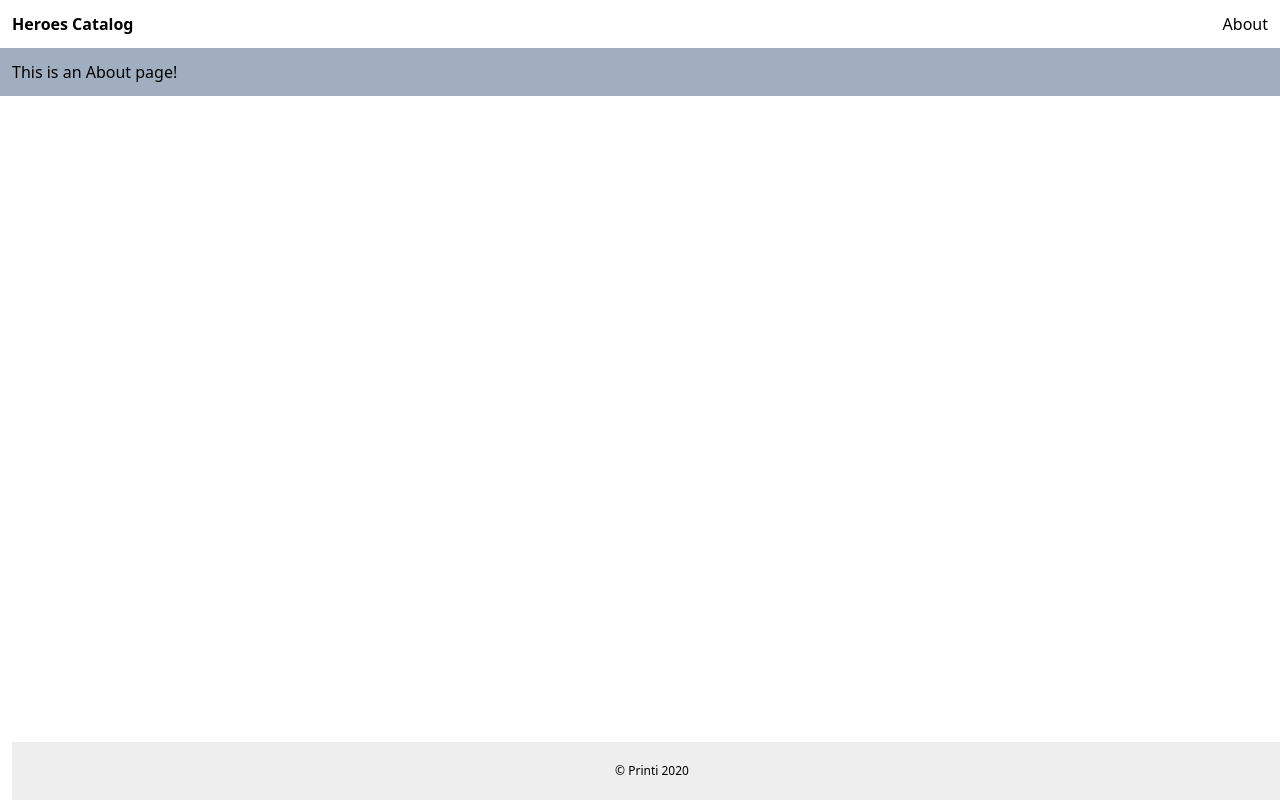
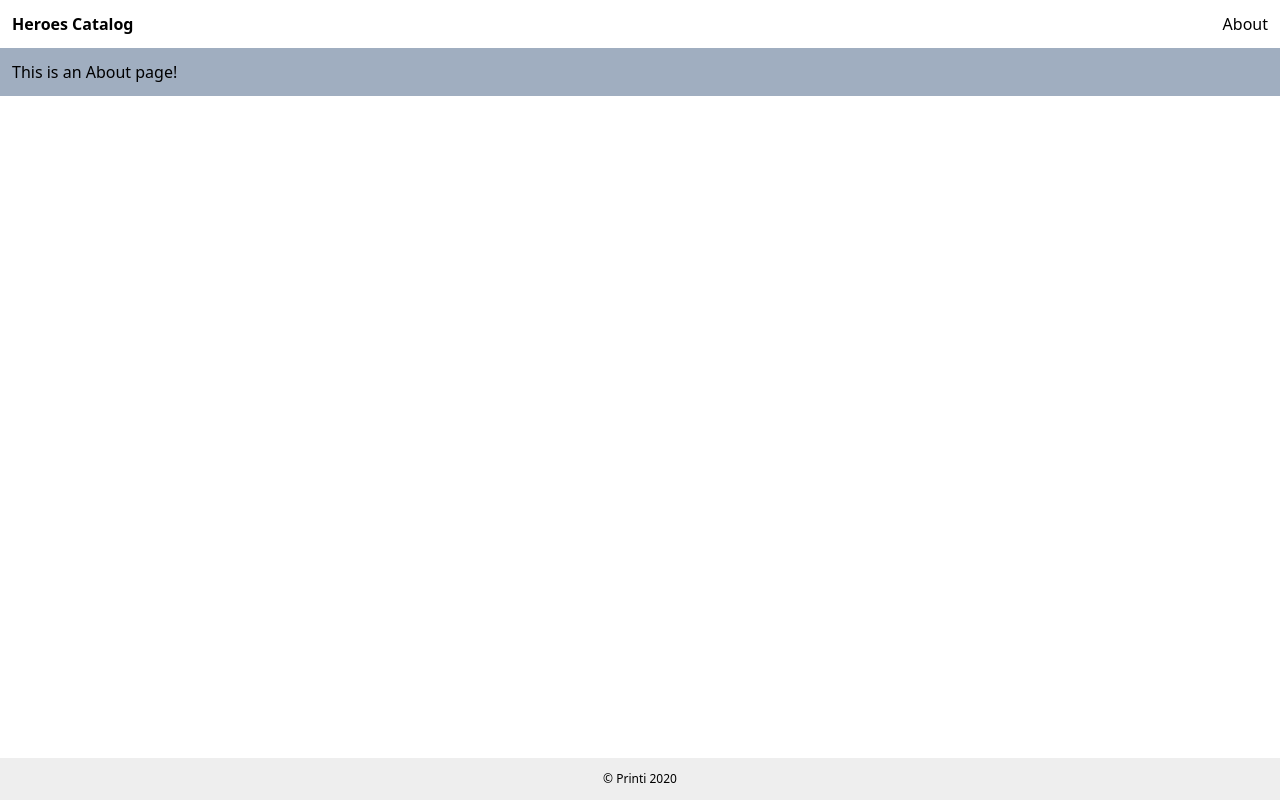
Before and after one commit to ggteixeira/heroesCatalog, a React app: page /about in a window 1280 px wide. Built offline with nearby package versions, Linux system fonts and the light colour scheme.

Commit message:
Fixes footer position

```diff
--- a/src/App.js
+++ b/src/App.js
@@ -31,8 +31,8 @@ function App() {
             </Route>
 
           </Switch>
-        <Footer />
         </div>
+      <Footer />
       </Router>
     </div>
 
--- a/src/Components/Footer.js
+++ b/src/Components/Footer.js
@@ -2,7 +2,7 @@ import React from 'react'
 
 function Footer() {
     return(
-        <footer className="bg-gray-printi text-center text-xs p-5 absolute bottom-0 w-full">
+        <footer className="bg-gray-printi text-center text-xs p-3 absolute bottom-0 w-full">
             &copy; Printi 2020
         </footer>
     )
```
